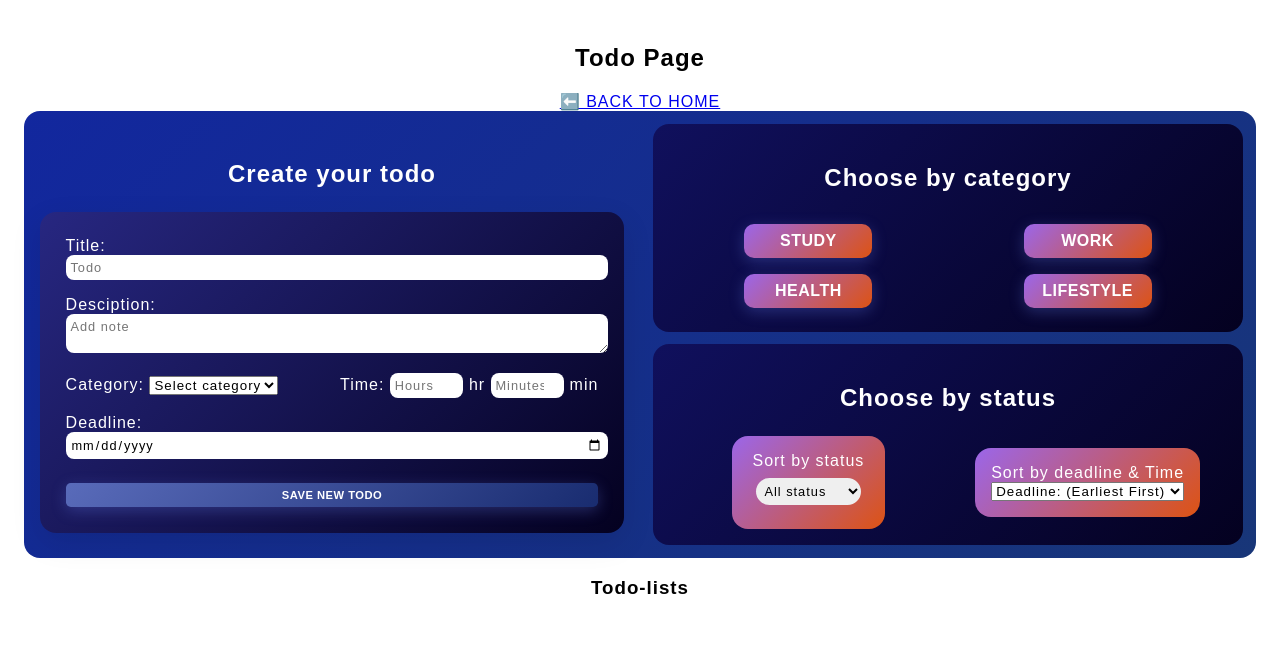
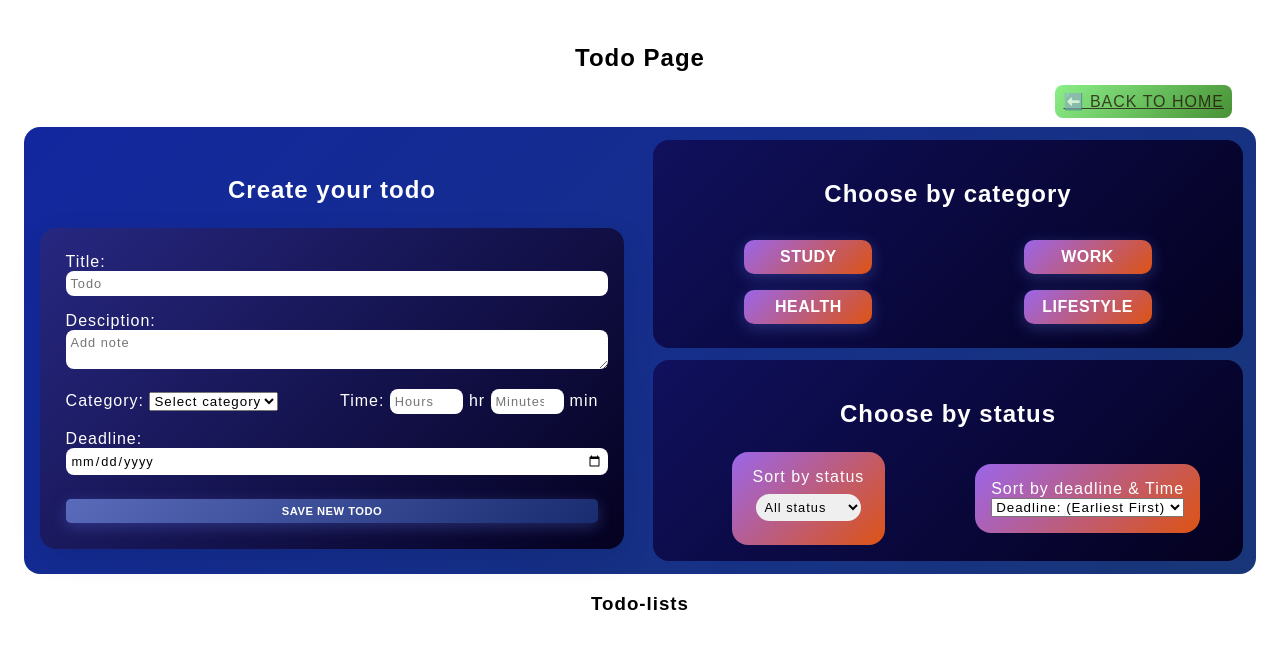
Before and after one commit to ddaviddahlgren/Projektarbete-Frontend-2, a React (Vite) app: page /todos in a window 1280 px wide. Shown: the top 648 px of the page. Built offline with nearby package versions, Linux system fonts and the light colour scheme.

Commit message:
feat: style back to home

```diff
--- a/src/pages/todos/Todos.module.css
+++ b/src/pages/todos/Todos.module.css
@@ -1,5 +1,19 @@
 .todoPageHeader {
   text-align: center;
+}
+
+.backHome {
+  text-align: right !important;
+  margin: 1rem;
+}
+
+.backHomeLink {
+    background: linear-gradient(135deg, #8bef88 0%, #479135 100%);
+    margin: 0.5rem;
+    padding: 0.5rem;
+    color: rgba(28, 1, 1, 0.706);
+    border-radius: 0.5rem;
+    font-weight: 500;
 }
 
 .todoPage {
```
